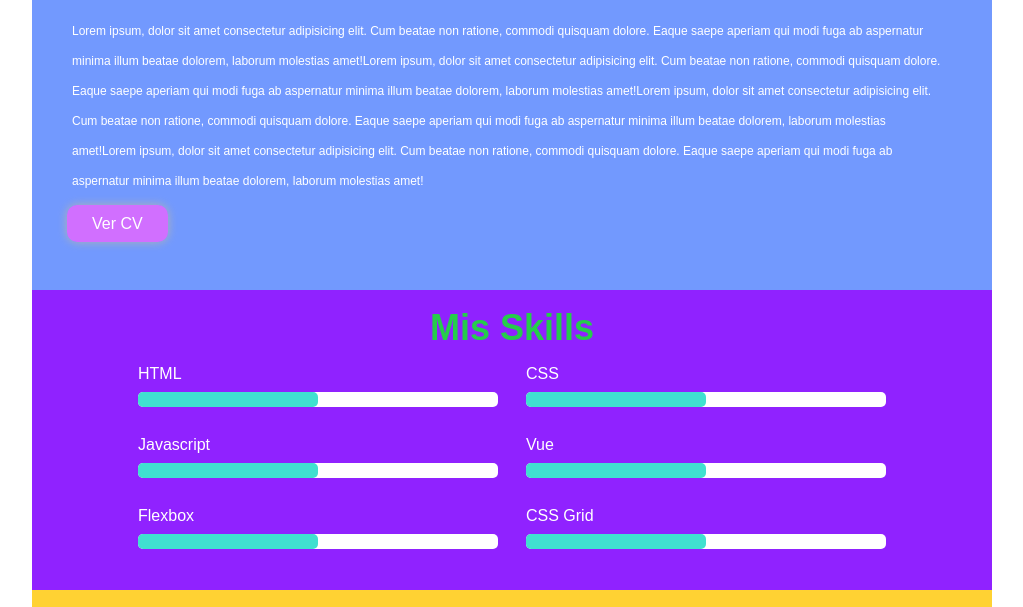
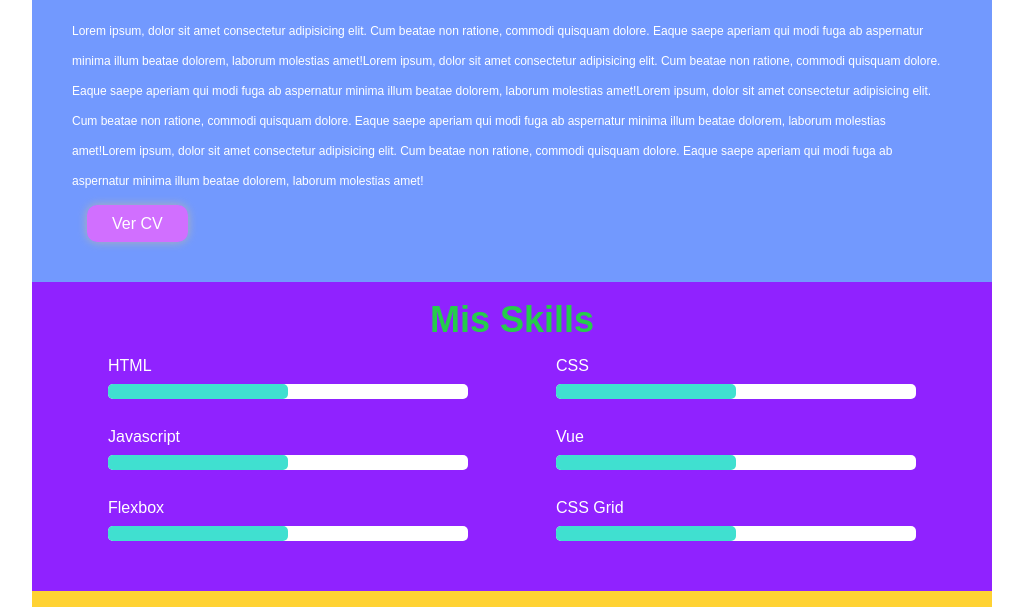
Before and after one commit to Luxius-Espinoza/Proyecto1, a plain HTML site: page index.html in a window 1280 px wide. Shown: the part 585-1192 px from the top of the page, without its empty margins (128-1151 px from the left). Drawn offline with Linux system fonts and the light colour scheme.

Commit message:
finalizado

```diff
--- a/styles/main.css
+++ b/styles/main.css
@@ -18,19 +18,20 @@ h2{
 /* CABECERA */
 .head{
     width: 960px;
-    height: 525px;
     color: white;
 }
 
 .head h1{
     font-size: 64px;
     position: absolute;
+    top: 0px;
     margin-top: 20px;
     margin-left: 300px;
 }
 
 .head img{
-    position: absolute;
+    width: 100%; /* OCUPA 100% DE SU PADRE */
+    display: block; /* INTERPRETE CORRECTAMENTE */
 }
 
 .head h2{
@@ -38,6 +39,7 @@ h2{
     border-radius: 10px;
     width: 300px;
     position: absolute;
+    top: 0;
     padding: 20px;
     margin-left: 80px;
     margin-top: 300px;
@@ -47,19 +49,17 @@ h2{
 .about_me{
     background-color: #7299FE;
     color: white;
-    height: 350px;
+    padding: 20px 20px 50px 20px;
 }
 
 .about_me h2{
     color: #1D06A7;
-    padding-top: 20px;
+    padding-top: 0px;
     text-align: center;
 }
 
 .about_me p{
-    padding: 20px;
-    margin-left: 20px;
-    margin-right: 20px;
+    margin: 20px;
     font-size: 12px;
     line-height: 30px;
 }
@@ -67,35 +67,32 @@ h2{
 .about_me a{
     background-color: #D16FFF;
     width: 167px;
-    padding: 10px;
-    padding-left: 25px;
-    padding-right: 25px;
-    margin-bottom: 50px;
+    padding: 10px 25px 10px 25px;
+    margin-left: 35px;
+    margin-bottom: 10px;
     color: white;
     border-radius: 10px;
     box-shadow: 0 0 10px #b3b3b3;
-    margin-left: 35px;
 }
 
 /* MIS SKILLS */
 .my_skills{
     background-color: #9022FF;
-    height: 300px;
-}
-
-.my_skills .skill{
-    width: 80%;
-    display: flex;
-    justify-content: space-between;
-    color: white;
-    margin-left: 10%;
+    padding: 20px;
 }
 
 .my_skills h2{
     color: #26CC4B;
     text-align: center;
-    padding-top: 20px;
     padding-bottom: 20px;
+}
+
+.skill{
+    width: 90%;
+    display: flex;
+    justify-content: space-between;
+    color: white;
+    margin-left: 5%;
 }
 
 .my_skills h3{
```
Also changed, not shown: index.html (+3 -1 lines).
